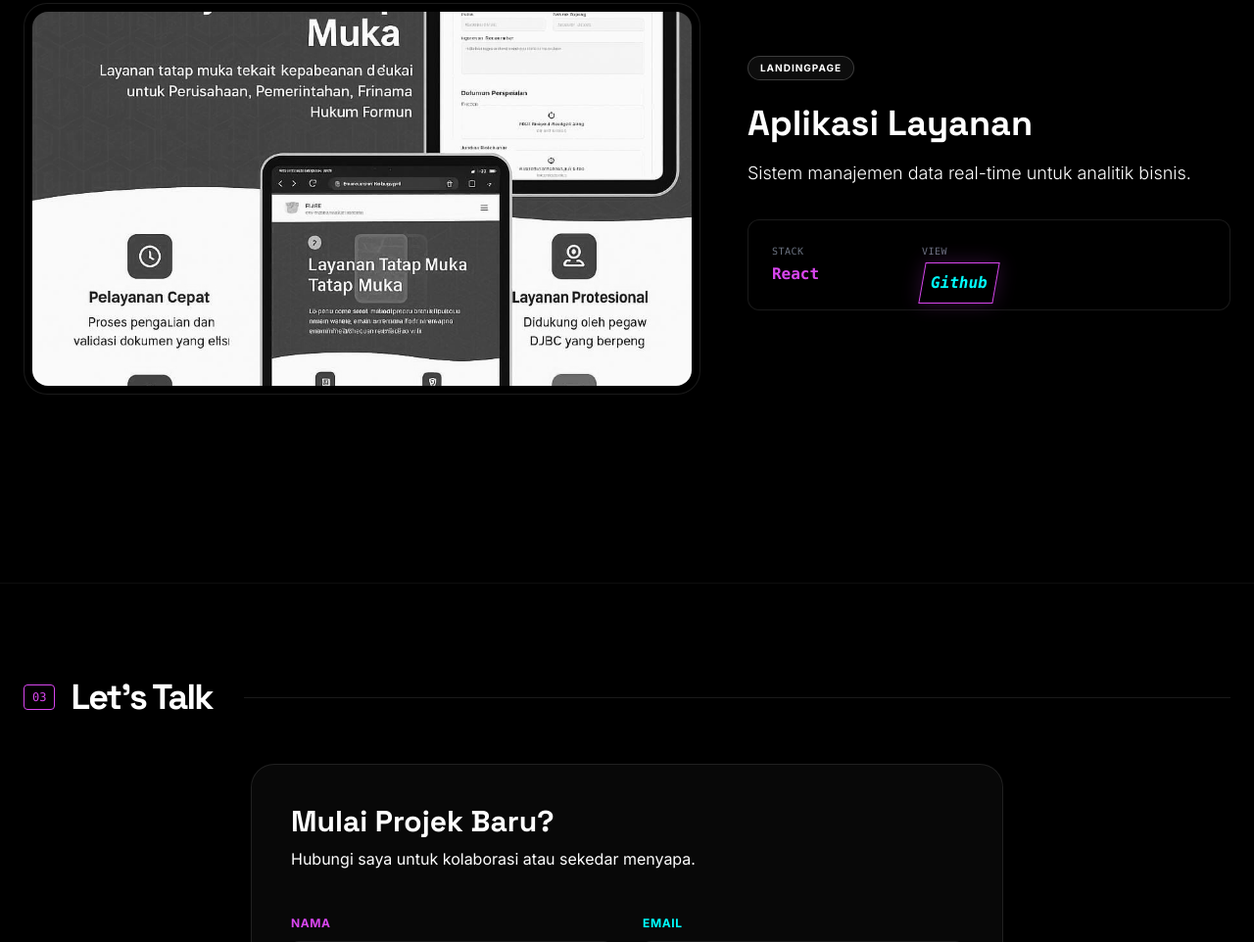
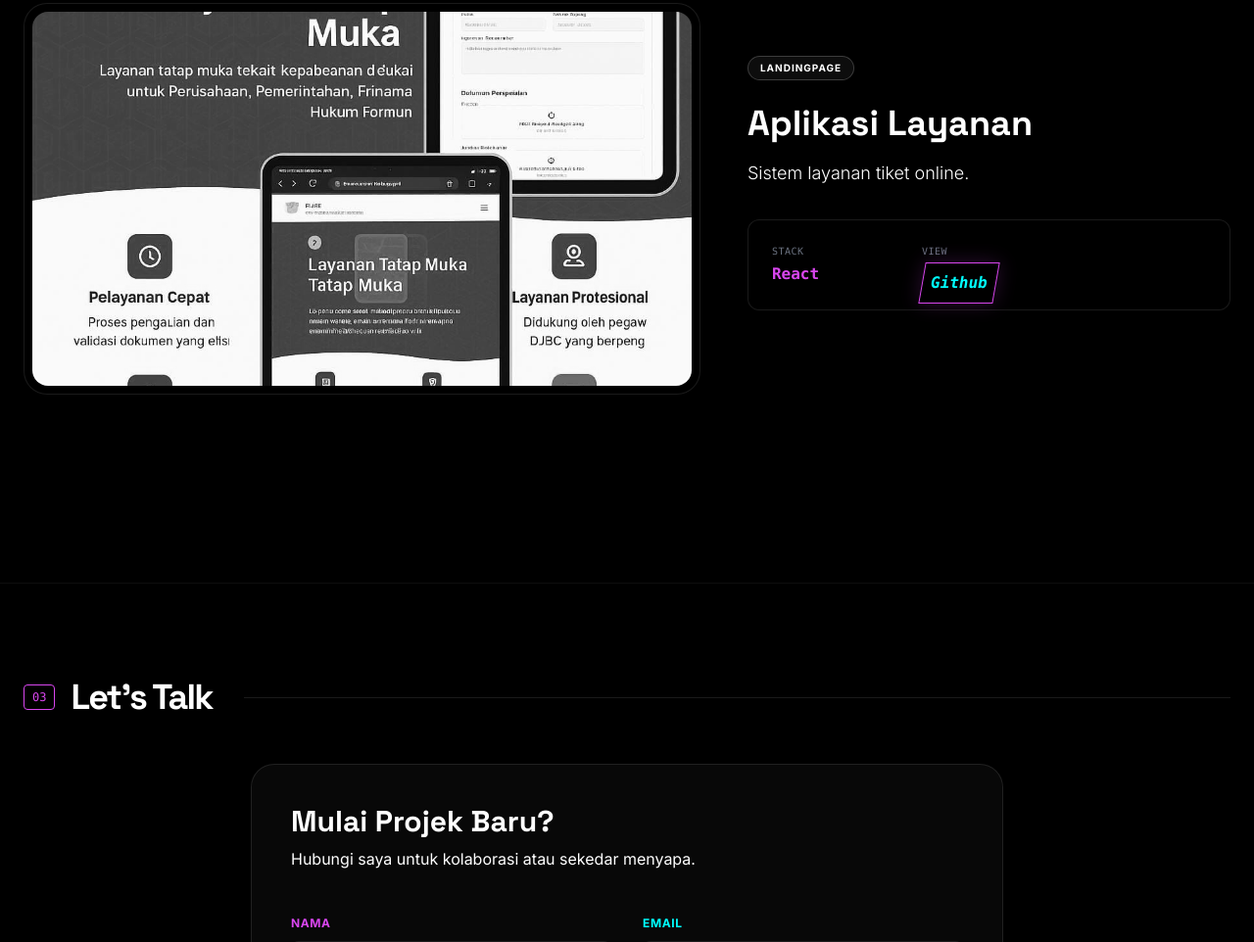
Before and after one commit to ahdikhfDev/ahdikhfDev.github.io, a plain HTML site: page index.html in a window 1280 px wide. Shown: the part 2555-3517 px from the top of the page at 98% size. Drawn offline with nearby package versions, Linux system fonts and the light colour scheme.

Commit message:
ketinggalan

```diff
--- a/index.html
+++ b/index.html
@@ -457,7 +457,7 @@
                 Aplikasi Layanan
               </h3>
               <p class="mb-8 text-lg font-light leading-relaxed text-secondary">
-                Sistem manajemen data real-time untuk analitik bisnis.
+                Sistem layanan tiket online.
               </p>
               <div
                 class="border rounded-xl p-6 mb-8 grid grid-cols-3 gap-4 border-white/10 bg-black/50"
```
